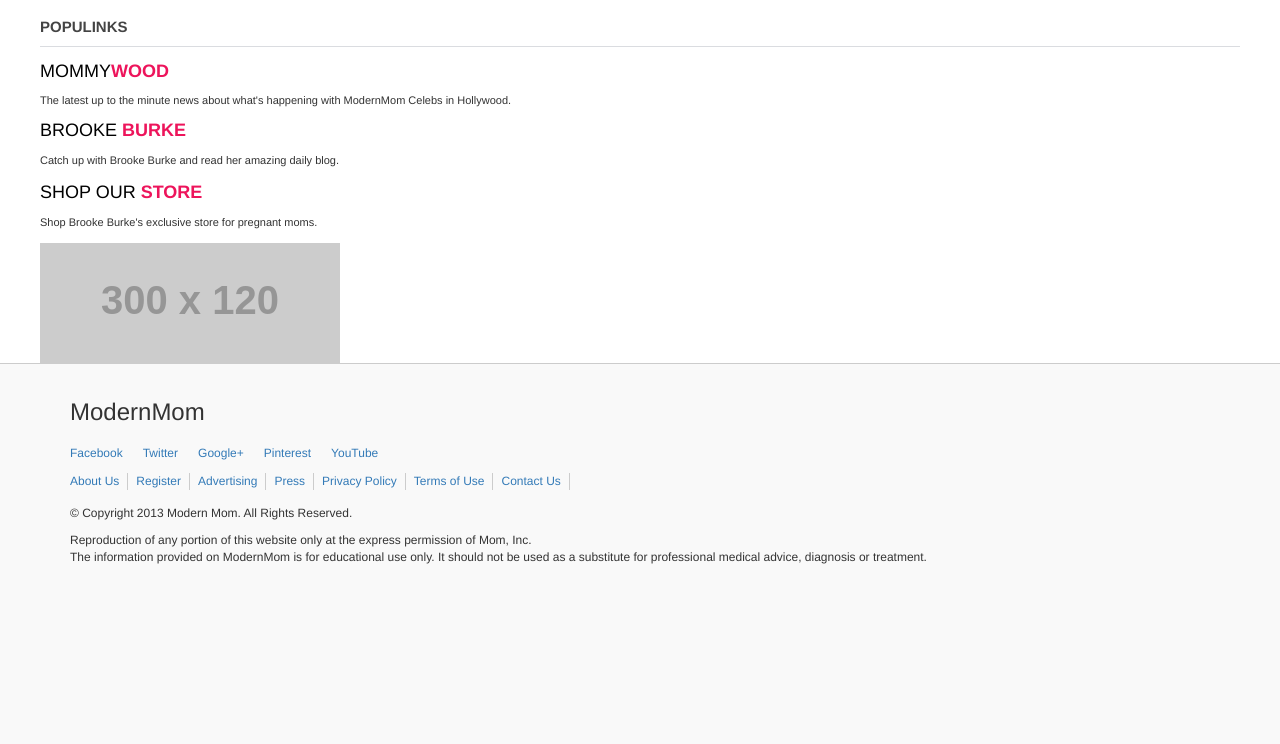
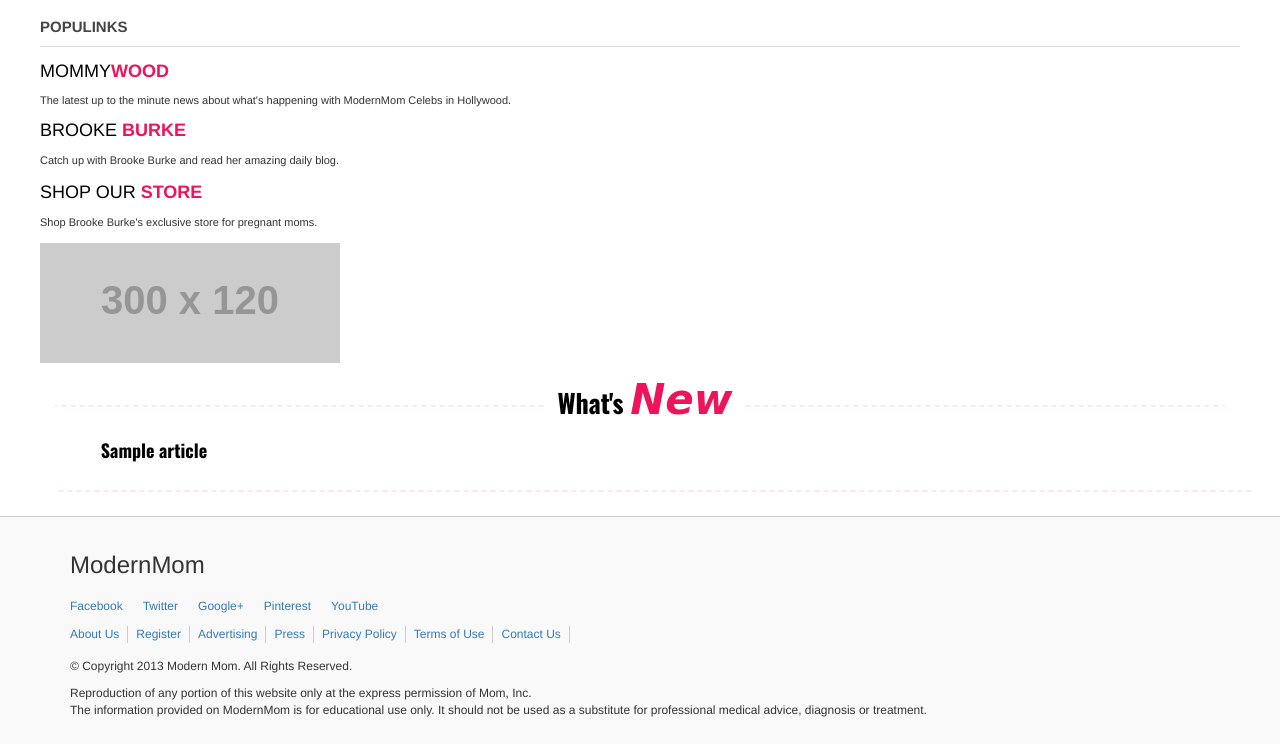
Before and after one commit to clicktox/sunshine, a Django app: template templates/homepage.html in a window 1280 px wide. Shown: the part 603-1347 px from the top of the page. Before the commit the page ends 1167 px from the top, so only its background shows below. Run offline with Django 3.2, Linux system fonts and the light colour scheme; the template is opened without the code that fills it: most values are stand-ins (such as "Sample title", 1, 10 or a date in 2020); grey boxes marked "Sample" are stand-in pictures; grey boxes labelled with a size stand in for pictures from a placeholder-image service; some libraries are stand-ins or nearby versions; some web fonts are replaced.

Commit message:
Update homepage.html
what's new

```diff
--- a/templates/homepage.html
+++ b/templates/homepage.html
@@ -126,6 +126,36 @@
     </div><!--end span5-->
 </div><!--end row-->
 
+
+<div class="row">
+    <div class="span12">
+
+         <div class="strip-title">
+                <div class="strip-text"></div>
+                <span class="wht-bg-H1-whats-new pink">What's <span class="black-whats-new">New</span></span>
+            </div>
+
+        <div id="whats-new">
+            {% for article in latest %}
+            <div class="whats-new-thumb{% if forloop.counter0 == 0%}-first{% endif %}">
+
+                <p class="thumb-title">
+                    <a href="{{ article.get_absolute_url }}">{{ article|safe }}</a>
+                </p>
+            </div>
+            {% endfor %}
+            <div class="clear-both">
+            </div>
+            <div class="bottom-line">
+                &nbsp;
+            </div>
+        </div>
+    </div>
+    <!-- /span12 -->
+</div>
+<!-- /row -->
+
+
 <div class="row">
 <div class="span4">
         <!-- right rail-->
```
